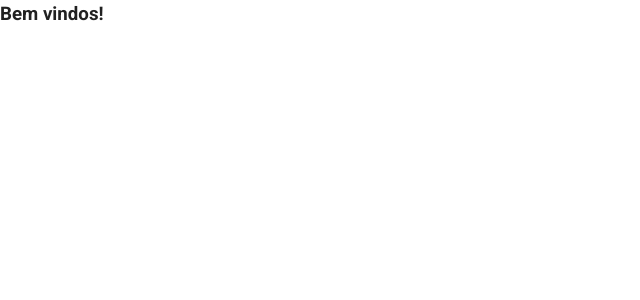
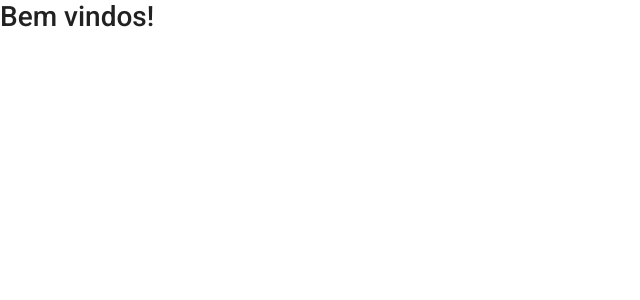
Before and after one commit to gilsonrusso/suthub-challenge-frontend-vuejs, a Vue app: page / in a window 1280 px wide. Shown: the top 300 px of the page, without its empty margins (0-640 px from the left). Built offline with nearby package versions, Linux system fonts and the light colour scheme.

Commit message:
add global style css

```diff
--- a/src/main.js
+++ b/src/main.js
@@ -1,6 +1,10 @@
 import Vue from 'vue'
 import App from './App.vue'
 import vuetify from './plugins/vuetify'
+
+import "./plugins/bootstrapPlugin";
+import "./plugins/fontawesomePlugin";
+import "./styles/global.css";
 
 Vue.config.productionTip = false
 
--- /dev/null
+++ b/src/plugins/bootstrapPlugin.js
@@ -0,0 +1 @@
+import "bootstrap/dist/css/bootstrap.css";
--- /dev/null
+++ b/src/plugins/fontawesomePlugin.js
@@ -0,0 +1 @@
+import "../../node_modules/@fortawesome/fontawesome-free/css/all.css";
--- /dev/null
+++ b/src/styles/global.css
@@ -0,0 +1,11 @@
+* {
+  margin: 0;
+  padding: 0;
+  box-sizing: border-box;
+}
+
+:root {
+  --main-color: #007A74;
+  --second-color: #2E38E3;
+  --text-color: #B7B8BA;
+}
```
